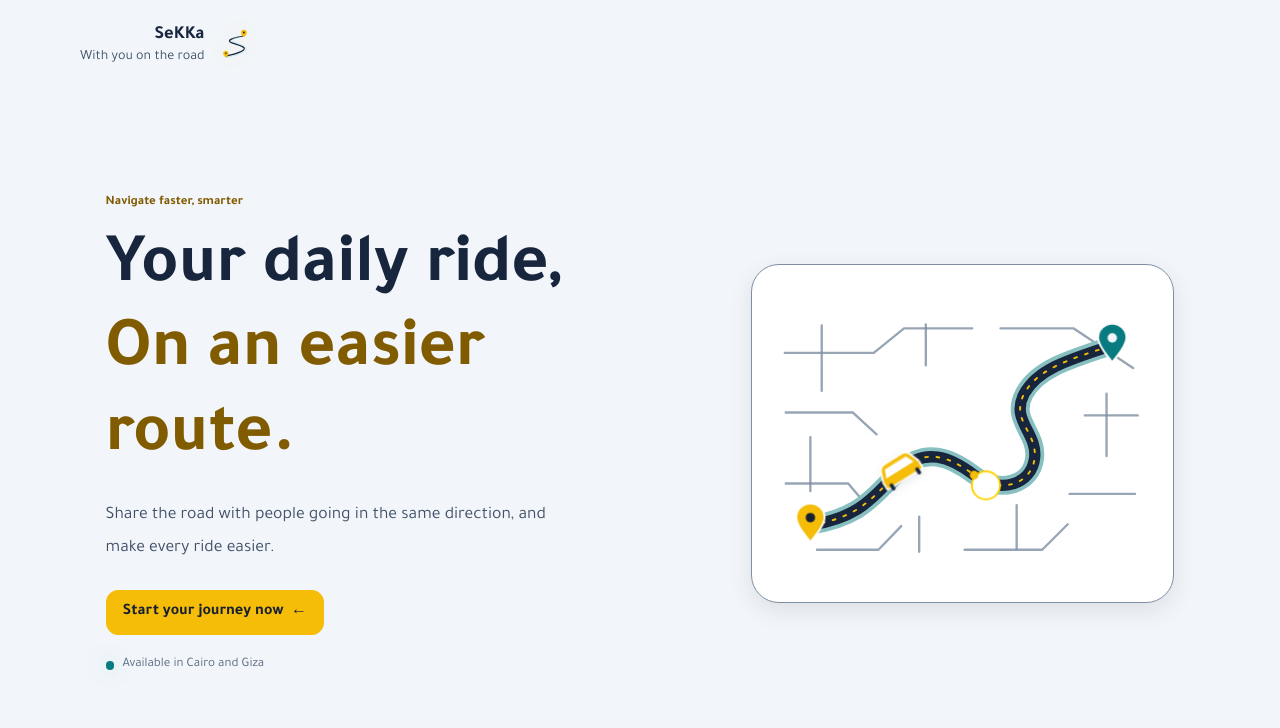
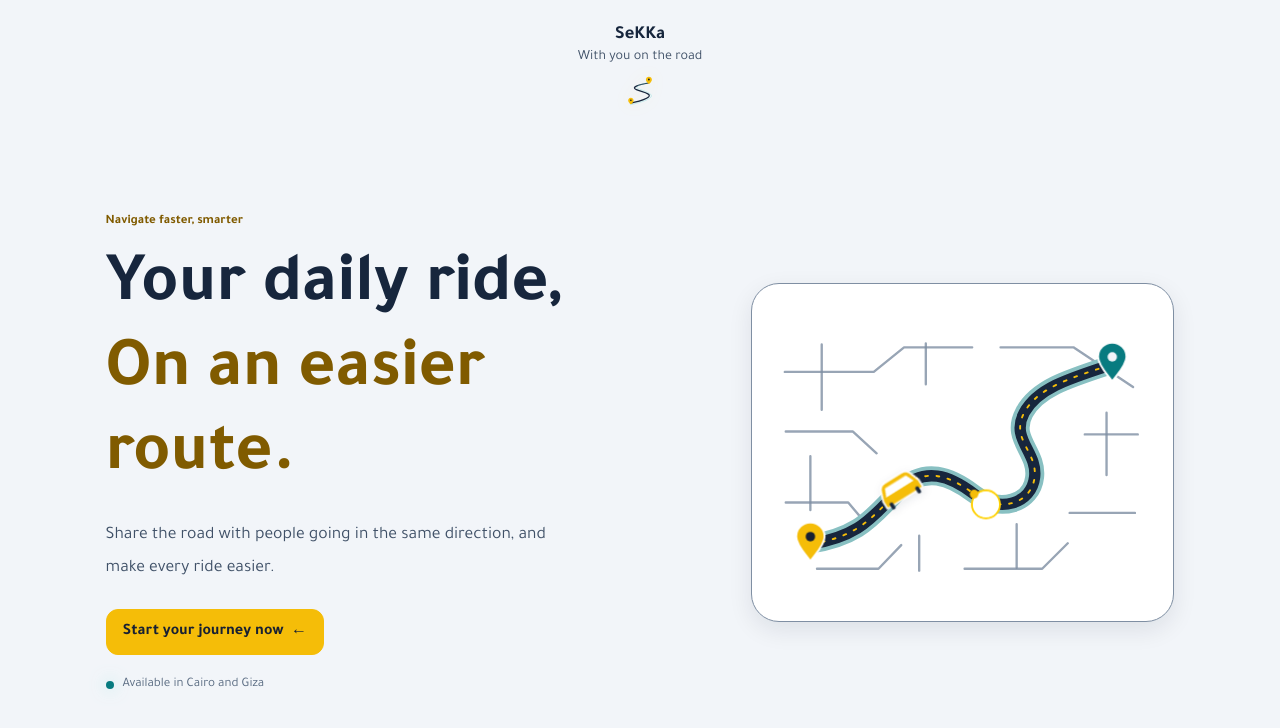
Before and after one commit to sekka-go/SeKKa, a React (Vite) app in the folder web/: page / in a window 1280 px wide. Shown: the top 728 px of the page. Built offline with nearby package versions, Linux system fonts and the light colour scheme; no server answers.

Commit message:
Center landing brand above logo
Center the landing page brand lockup with the name and slogan above the route mark.

```diff
--- a/web/src/theme.css
+++ b/web/src/theme.css
@@ -508,3 +508,13 @@ button, input, select, textarea { color-scheme: inherit; }
   .notification-avatar.is-brand .brand-logo-mark { width: 2.8rem; height: 2.8rem; }
   .theme-preference-options { grid-template-columns: 1fr; }
 }
+
+/* Center the landing brand with its name and slogan above the route mark. */
+.landing-header { justify-content: center; }
+.landing-header .landing-brand { display: grid; place-items: center; text-align: center; }
+.landing-header .brand-logo {
+  flex-direction: column-reverse;
+  align-items: center;
+  gap: .3rem;
+}
+.landing-header .brand-logo-copy { text-align: center; }
```
